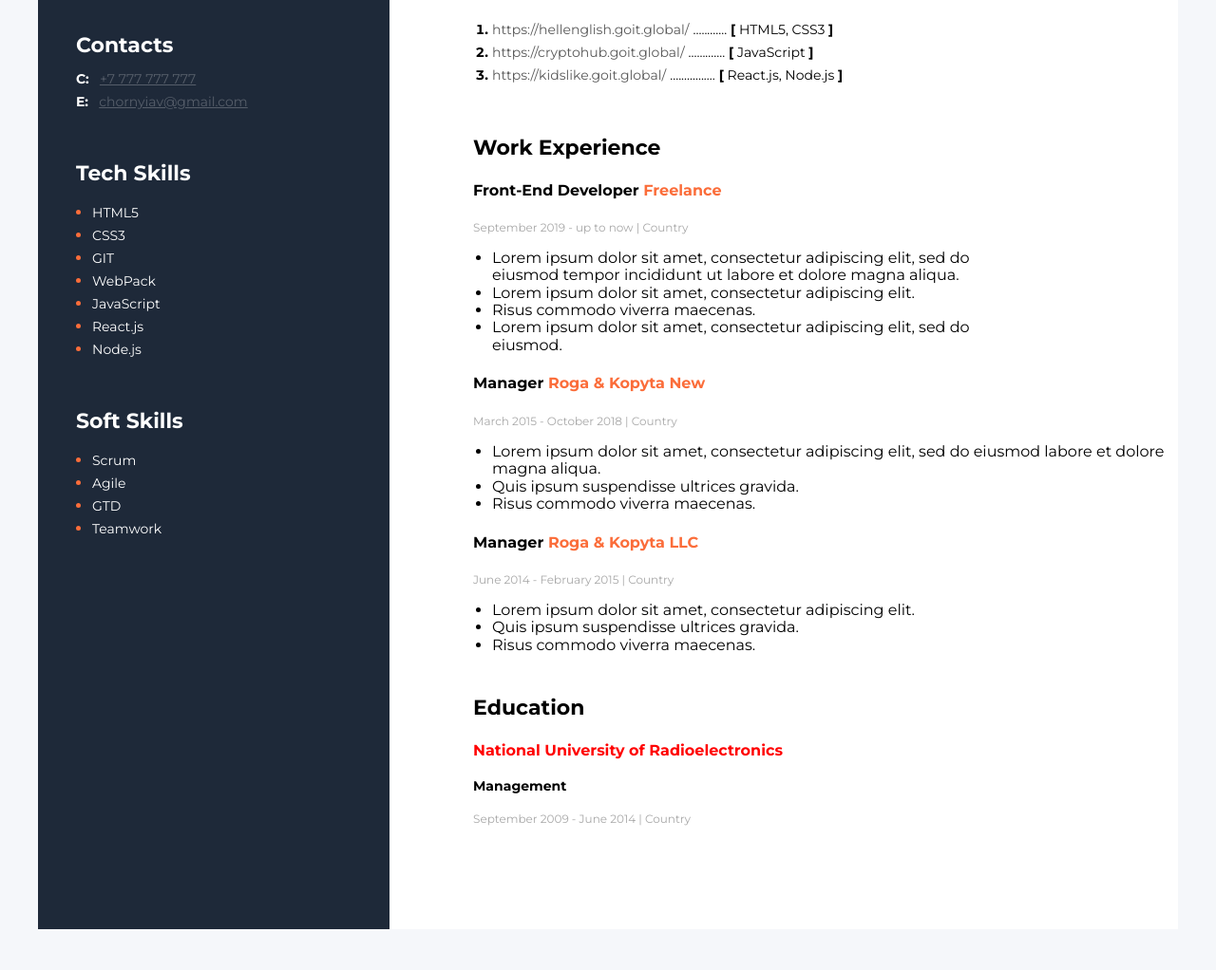
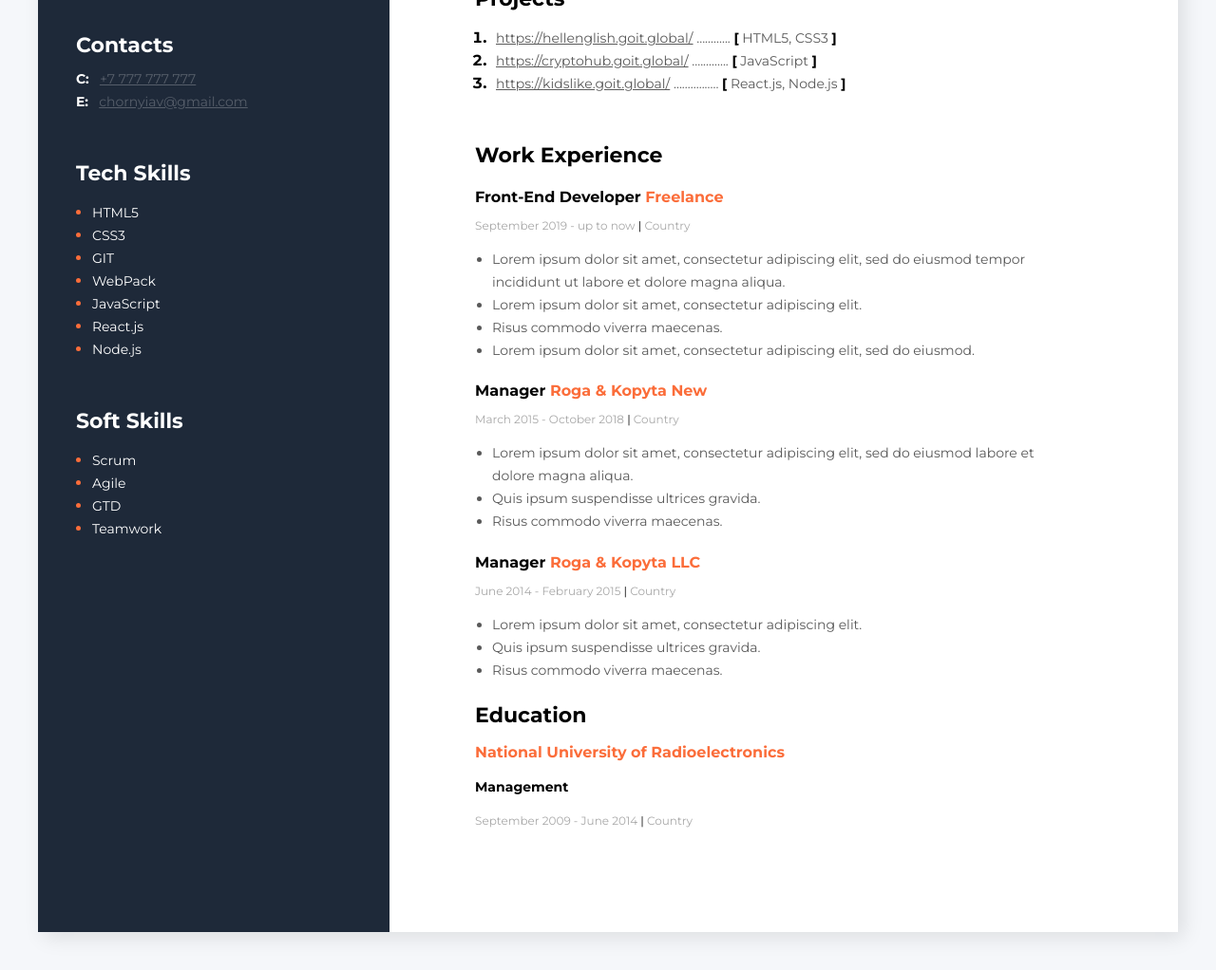
Before and after one commit to PerpetuumG/GoIT_my-resume, a plain HTML site: page index.html in a window 1280 px wide. Shown: the part 454-1476 px from the top of the page at 95% size. Drawn offline with Linux system fonts and the light colour scheme.

Commit message:
Add css 2

```diff
--- a/css/style.css
+++ b/css/style.css
@@ -9,140 +9,148 @@ body {
     width: 1200px;
     background-color: #fff;
     margin: 40px auto;
+    box-shadow: 6px 6px 20px rgba(0, 0, 0, 0.1);
 }
 
 .main-content-section {
-    margin-top: 102px;
-    margin-left: 88px;
+    padding: 100px 90px;
+}
+
+.main-content-title {
+    font-size: 22px;
+    font-weight: 700;
+    line-height: 27px;
+    color: #000;
+    margin-bottom: 10px;
 }
 
 /*About*/
 .about-me-section {
-    width: 400px;
-    height: 230px;
+    margin-bottom: 40px;
 }
 
-.about-me-h2 {
+.about-me-profession {
     font-size: 14px;
     font-weight: 700;
     line-height: 17px;
+    color: #000;
+    margin-bottom: 20px;
 
 }
 
-.about-me-h1 {
+.about-me-name {
     font-size: 45px;
     font-weight: 700;
-    line-height: 54px;
+    line-height: 55px;
+    margin-bottom: 25px;
+    color: #000;
 }
 
-.about-me-p {
+.about-me-description {
     font-size: 14px;
     font-weight: 400;
     line-height: 24px;
     color: #595959;
+    width: 400px;
 }
 
 /*My projects*/
 .my-projects-section {
-    margin-top: 40px;
+    margin-bottom: 50px;
 }
 
-.my-projects-h3 {
-    font-size: 22px;
-    font-weight: 700;
-    line-height: 27px;
+.my-projects-list {
+    padding-left: 17px;
 }
 
-.my-projects-ol {
-    padding-left: 20px;
-}
-
-.my-projects-li {
-    font-size: 14px;
+.my-projects-item {
+    color: #000;
     font-weight: 700;
 }
 
-.my-projects-a {
+.my-projects-text,
+.my-projects-link {
+    color: #595959;
     font-size: 14px;
     font-weight: 400;
     line-height: 24px;
-    text-decoration: none;
+}
+
+.my-projects-text {
+    margin-left: 5px;
+}
+
+.my-projects-bracket {
+    font-size: 14px;
+    font-weight: 400;
+    line-height: 24px;
+    font-weight: 700;
+    color: #000;
+}
+
+.my-work-experience-company-block {
+    margin-right: 15px;
+}
+
+.my-work-experience-position {
+    font-size: 16px;
+    font-weight: 700;
+    line-height: 20px;
+    margin-bottom: 10px;
+}
+
+.my-work-experience-company {
+    color: #FB6D3A;
+    font-weight: 700;
+    margin-right: 15px;
+}
+
+.my-work-experience-period {
+    font-size: 12px;
+    font-weight: 400;
+    line-height: 15px;
+    color: #A8A8A8;
+    margin-bottom: 10px;
+}
+
+.my-work-experience-divider {
+    color: #000;
+}
+
+.my-work-experience-duties {
+    padding-left: 18px;
+}
+
+.my-work-experience-duty {
+    font-weight: 400;
+    font-size: 14px;
+    line-height: 24px;
     color: #595959;
 }
 
-span {
-    font-weight: 400;
-}
-
-.my-work-experiance-section {
-    margin-top: 51px;
-}
-
-.my-work-h3 {
-    font-size: 22px;
-    font-weight: 700;
-    line-height: 27px;
-}
-
-.my-work-h4 {
+/* My education */
+.my-education-position {
+    color: #FB6D3A;
     font-size: 16px;
     font-weight: 700;
     line-height: 20px;
 }
 
-.my-work-span {
-    color: #FB6D3A;
-    font-weight: 700;
-}
-
-.my-work-p {
-    font-size: 12px;
-    font-weight: 400;
-    line-height: 15px;
-    color: #A8A8A8;
-}
-
-.my-work-ul {
-    padding-left: 20px;
-}
-
-.my-work-ul-3 {
-    width: 525px;
-}
-
-
-
-/* My education */
-.my-education-section {
-    margin-top: 43px;
-    margin-bottom: 109px;
-    width: 327px;
-}
-
-.my-education-h3 {
-    font-size: 22px;
-    font-weight: 700;
-    line-height: 27px;
-}
-
-.my-education-red {
-    color: red;
-    font-size: 16px;
-    font-weight: 700;
-    line-height: 20px;
-}
-
-.my-education-h4 {
+.my-education-management {
     font-size: 14px;
     font-weight: 700;
     line-height: 17px;
 }
 
-.my-education-p {
+.my-education-experience-period {
     font-size: 12px;
     font-weight: 400;
     line-height: 15px;
     color: #A8A8A8;
+    margin-bottom: 10px;
+}
+.my-education-experience-divider {
+    color: #000;
 }
 
 /*Sidebar*/
@@ -166,12 +174,14 @@ span {
     margin-bottom: 10px;
 }
 
-.sidebar-list{
+.sidebar-list {
     padding: 0 0 0 17px;
 }
+
 .sidebar-item {
     color: #fb6d3a;
 }
+
 .sidebar-item-text {
     color: #fff;
     font-style: normal;
--- a/index.html
+++ b/index.html
@@ -19,13 +19,13 @@
     <div class="main-content-section">
         <!-- About me section-->
         <div class="about-me-section">
-            <h2 class="about-me-h2">
+            <h2 class="about-me-profession">
                 Front-End Developer
             </h2>
-            <h1 class="about-me-h1">
+            <h1 class="about-me-name">
                 Anton Chornyi
             </h1>
-            <p class="about-me-p">
+            <p class="about-me-description">
                 Lorem ipsum dolor sit amet, consectetur adipiscing elit, sed do eiusmod tempor incididunt ut labore et
                 dolore magna aliqua. Quis ipsum suspendisse ultrices gravida. Risus commodo viverra maecenas accumsan
                 lacus vel
@@ -35,87 +35,93 @@
 
         <!--    My projects section-->
         <div class="my-projects-section">
-            <h3 class="my-projects-h3">Projects</h3>
-            <ol class="my-projects-ol">
-                <li class="my-projects-li">
-                    <a class="my-projects-a"
-                       href="https://hellenglish.goit.global/">https://hellenglish.goit.global/</a>
-                    <span>............</span>
-                    <span><b>[</b> HTML5, CSS3 <b>]</b></span>
+            <h3 class="main-content-title">Projects</h3>
+            <ol class="my-projects-list">
+                <li class="my-projects-item">
+                    <span class="my-projects-text">
+                        <a class="my-projects-link"
+                           href="https://hellenglish.goit.global/">https://hellenglish.goit.global/</a>
+                        ............
+                        <span class="my-projects-bracket">[</span> HTML5, CSS3 <span class="my-projects-bracket">]</span>
+                    </span>
                 </li>
-                <li class="my-projects-li">
-                    <a class="my-projects-a" href="https://cryptohub.goit.global/">https://cryptohub.goit.global/</a>
-                    <span>.............</span>
-                    <span><b>[</b> JavaScript <b>]</b></span>
+                <li class="my-projects-item">
+                    <span class="my-projects-text">
+                        <a class="my-projects-link" href="https://cryptohub.goit.global/">https://cryptohub.goit.global/</a>
+                        .............
+                        <span class="my-projects-bracket">[</span> JavaScript <span class="my-projects-bracket">]</span>
+                    </span>
                 </li>
-                <li class="my-projects-li">
-                    <a class="my-projects-a" href="https://kidslike.goit.global/">https://kidslike.goit.global/</a>
-                    <span>................</span>
-                    <span><b>[</b> React.js, Node.js <b>]</b></span>
+                <li class="my-projects-item">
+                    <span class="my-projects-text">
+                        <a class="my-projects-link" href="https://kidslike.goit.global/">https://kidslike.goit.global/</a>
+                        ................
+                        <span class="my-projects-bracket">[</span> React.js, Node.js <span class="my-projects-bracket">]</span>
+                    </span>
                 </li>
             </ol>
         </div>
 
         <!--    My work experience section-->
-        <div class="my-work-experiance-section">
-            <h3 class="my-work-h3">Work Experience</h3>
+        <div class="my-work-experience-section">
+            <h3 class="main-content-title">Work Experience</h3>
 
-            <!--        Company 3-->
-            <div>
-                <h4 class="my-work-h4">Front-End Developer <span class="my-work-span"> Freelance</span></h4>
-                <p class="my-work-p">September 2019 - up to now | Country</p>
+            <!--        Company 1-->
+            <div class="my-work-experience-company-block">
+                <h4 class="my-work-experience-position">Front-End Developer <span class="my-work-experience-company"> Freelance</span></h4>
+                <p class="my-work-experience-period">September 2019 - up to now <span class="my-work-experience-divider">|</span> Country</p>
 
-                <ul class="my-work-ul my-work-ul-3">
-                    <li>
+                <ul class="my-work-experience-duties">
+                    <li class="my-work-experience-duty">
                         Lorem ipsum dolor sit amet, consectetur adipiscing elit, sed do eiusmod tempor incididunt ut
                         labore
                         et dolore magna aliqua.
                     </li>
-                    <li>
+                    <li class="my-work-experience-duty">
                         Lorem ipsum dolor sit amet, consectetur adipiscing elit.
                     </li>
-                    <li>
+                    <li class="my-work-experience-duty">
                         Risus commodo viverra maecenas.
                     </li>
-                    <li>
+                    <li class="my-work-experience-duty">
                         Lorem ipsum dolor sit amet, consectetur adipiscing elit, sed do eiusmod.
                     </li>
                 </ul>
             </div>
 
             <!--        Company 2-->
-            <div>
-                <h4 class="my-work-h4">Manager <span class="my-work-span">Roga & Kopyta New</span></h4>
-                <p class="my-work-p">March 2015 - October 2018 | Country</p>
+            <div class="my-work-experience-company-block">
+                <h4 class="my-work-experience-position">Manager <span class="my-work-experience-company">Roga & Kopyta New</span></h4>
+                <p class="my-work-experience-period">March 2015 - October 2018 <span class="my-work-experience-divider">|</span> Country</p>
 
-                <ul class="my-work-ul">
-                    <li>
+                <ul class="my-work-experience-duties">
+                    <li class="my-work-experience-duty">
                         Lorem ipsum dolor sit amet, consectetur adipiscing elit, sed do eiusmod
-                            labore et dolore magna aliqua.
+                        labore et dolore magna aliqua.
 
                     </li>
-                    <li>
+                    <li class="my-work-experience-duty">
                         Quis ipsum suspendisse ultrices gravida.
                     </li>
-                    <li>
+                    <li class="my-work-experience-duty">
                         Risus commodo viverra maecenas.
                     </li>
                 </ul>
             </div>
 
-            <!--        Company 1-->
-            <div>
-                <h4 class="my-work-h4">Manager <span class="my-work-span">Roga & Kopyta LLC </span></h4>
-                <p class="my-work-p">June 2014 - February 2015 | Country</p>
+            <!--        Company 3-->
+            <div class="my-work-experience-company-block">
+                <h4 class="my-work-experience-position">Manager <span class="my-work-experience-company">Roga & Kopyta LLC </span></h4>
+                <p class="my-work-experience-period">June 2014 - February 2015 <span class="my-work-experience-divider">|</span> Country</p>
 
-                <ul class="my-work-ul">
-                    <li>
+                <ul class="my-work-experience-duties">
+                    <li class="my-work-experience-duty">
                         Lorem ipsum dolor sit amet, consectetur adipiscing elit.
                     </li>
-                    <li>
+                    <li class="my-work-experience-duty">
                         Quis ipsum suspendisse ultrices gravida.
                     </li>
-                    <li>
+                    <li class="my-work-experience-duty">
                         Risus commodo viverra maecenas.
                     </li>
                 </ul>
@@ -124,11 +130,11 @@
         </div>
 
         <!--    My work education section-->
-        <div class="my-education-section">
-            <h3 class="my-education-h3">Education</h3>
-            <h3 class="my-education-red">National University of Radioelectronics</h3>
-            <h4 class="my-education-h4">Management</h4>
-            <p class="my-education-p">September 2009 - June 2014 | Country</p>
+        <div>
+            <h3 class="main-content-title">Education</h3>
+            <h3 class="my-education-position">National University of Radioelectronics</h3>
+            <h4 class="my-education-management">Management</h4>
+            <p class="my-education-experience-period">September 2009 - June 2014 <span class="my-education-experience-divider">|</span> Country</p>
         </div>
     </div>
 
```
